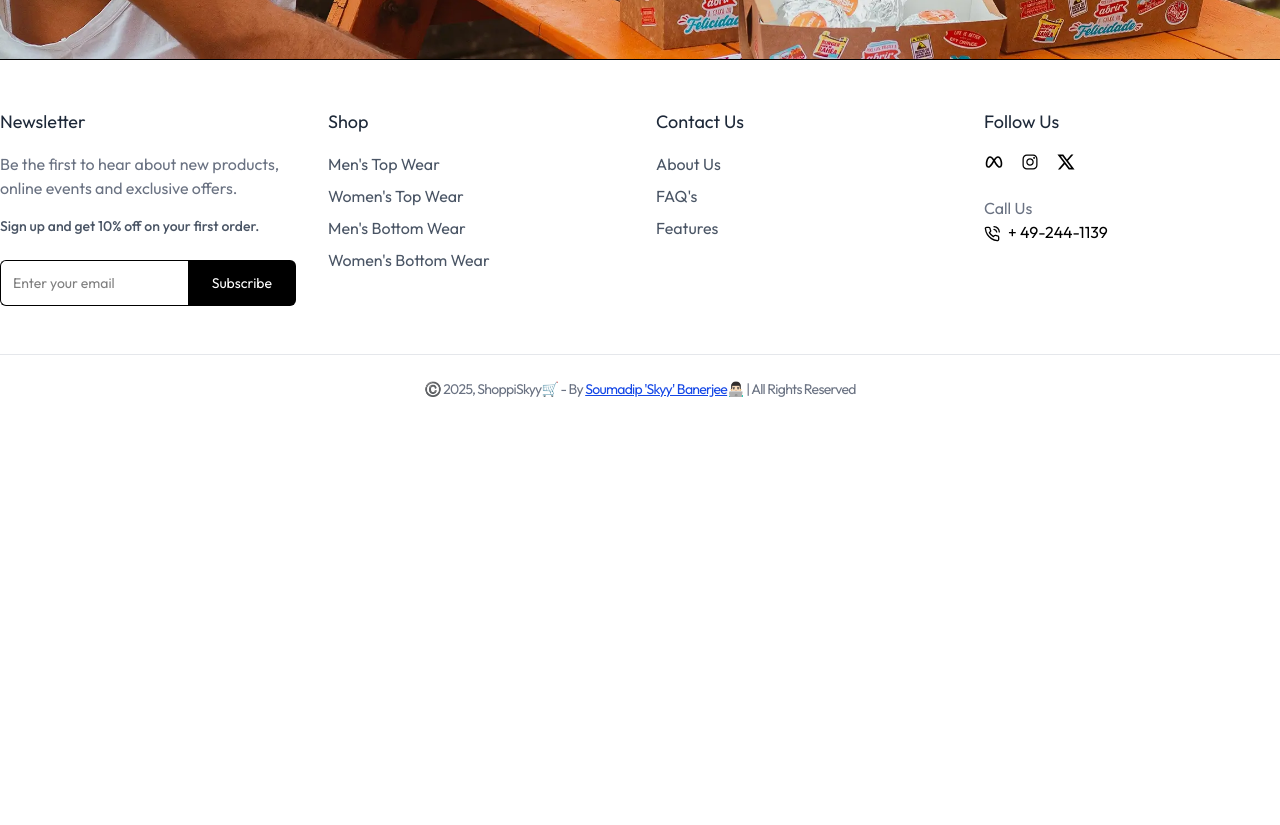
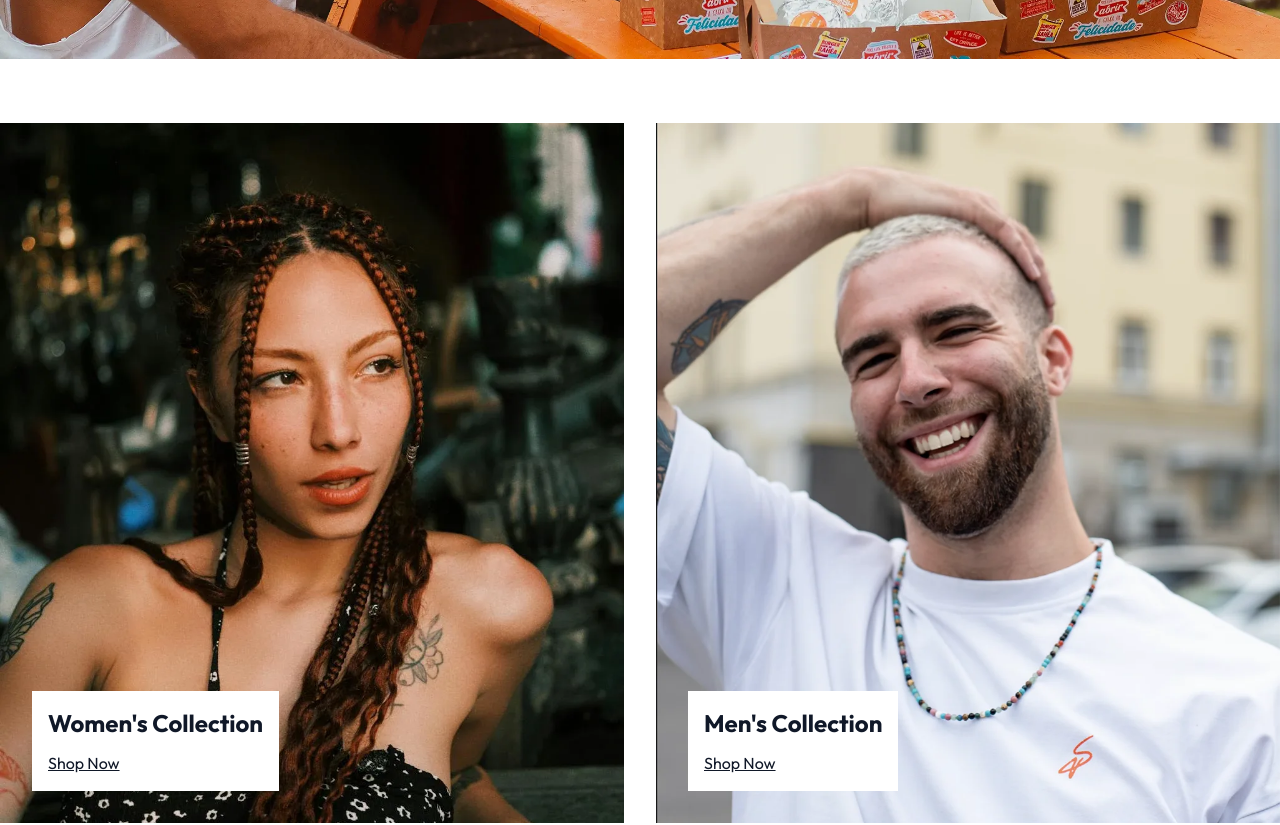
Before and after one commit to callmeskyy111/shoppiskyy-ecommerce, a React (Vite) app in the folder client/: page / in a window 1280 px wide. Shown: the part 800-1625 px from the top of the page. Before the commit the page ends 1247 px from the top, so only its background shows below. Built offline with nearby package versions, Linux system fonts and the light colour scheme.

Commit message:
Add Gender-Collection section on HomePage ✔️

```diff
--- /dev/null
+++ b/client/src/components/Products/GenderCollection.jsx
@@ -0,0 +1,51 @@
+import React from "react";
+import mensCollectionImg from "../../assets/mens-collection.webp";
+import womensCollectionImg from "../../assets/womens-collection.webp";
+import { Link } from "react-router-dom";
+
+function GenderCollection() {
+  return (
+    <section className="py-16 px-4 lg:px-0">
+      <div className="container mx-auto flex flex-col md:flex-row gap-8">
+        {/* WOMEN'S COLLECTION */}
+        <div className="relative flex-1">
+          <img
+            src={womensCollectionImg}
+            alt="women's-collection"
+            className="w-full h-[700px] object-cover"
+          />
+          <div className="absolute bottom-8 left-8 bg-white bg-opacity/90 p-4">
+            <h2 className="text-2xl font-bold text-gray-900 mb-3">
+              Women's Collection
+            </h2>
+            <Link
+              to="/collections/all?gender=Women"
+              className="text-gray-900 underline">
+              Shop Now
+            </Link>
+          </div>
+        </div>
+        {/* MEN'S COLLECTION */}
+        <div className="relative flex-1">
+          <img
+            src={mensCollectionImg}
+            alt="men's-collection"
+            className="w-full h-[700px] object-cover"
+          />
+          <div className="absolute bottom-8 left-8 bg-white bg-opacity/90 p-4">
+            <h2 className="text-2xl font-bold text-gray-900 mb-3">
+              Men's Collection
+            </h2>
+            <Link
+              to="/collections/all?gender=Men"
+              className="text-gray-900 underline">
+              Shop Now
+            </Link>
+          </div>
+        </div>
+      </div>
+    </section>
+  );
+}
+
+export default GenderCollection;
--- a/client/src/pages/HomePage.jsx
+++ b/client/src/pages/HomePage.jsx
@@ -1,10 +1,12 @@
 import React from 'react'
 import Hero from '../components/Layout/Hero'
+import GenderCollection from '../components/Products/GenderCollection'
 
 function HomePage() {
   return (
     <div>
         <Hero/>
+        <GenderCollection/>
     </div>
   )
 }
```
